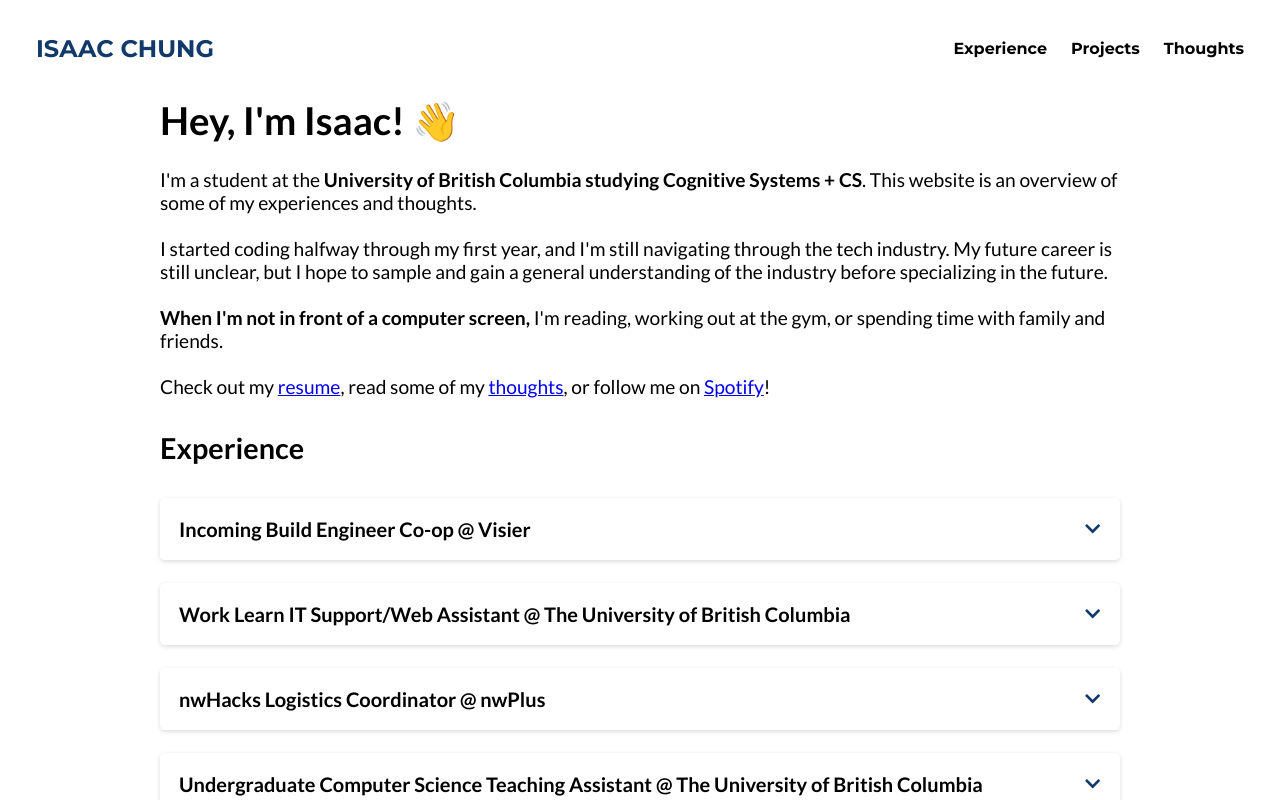
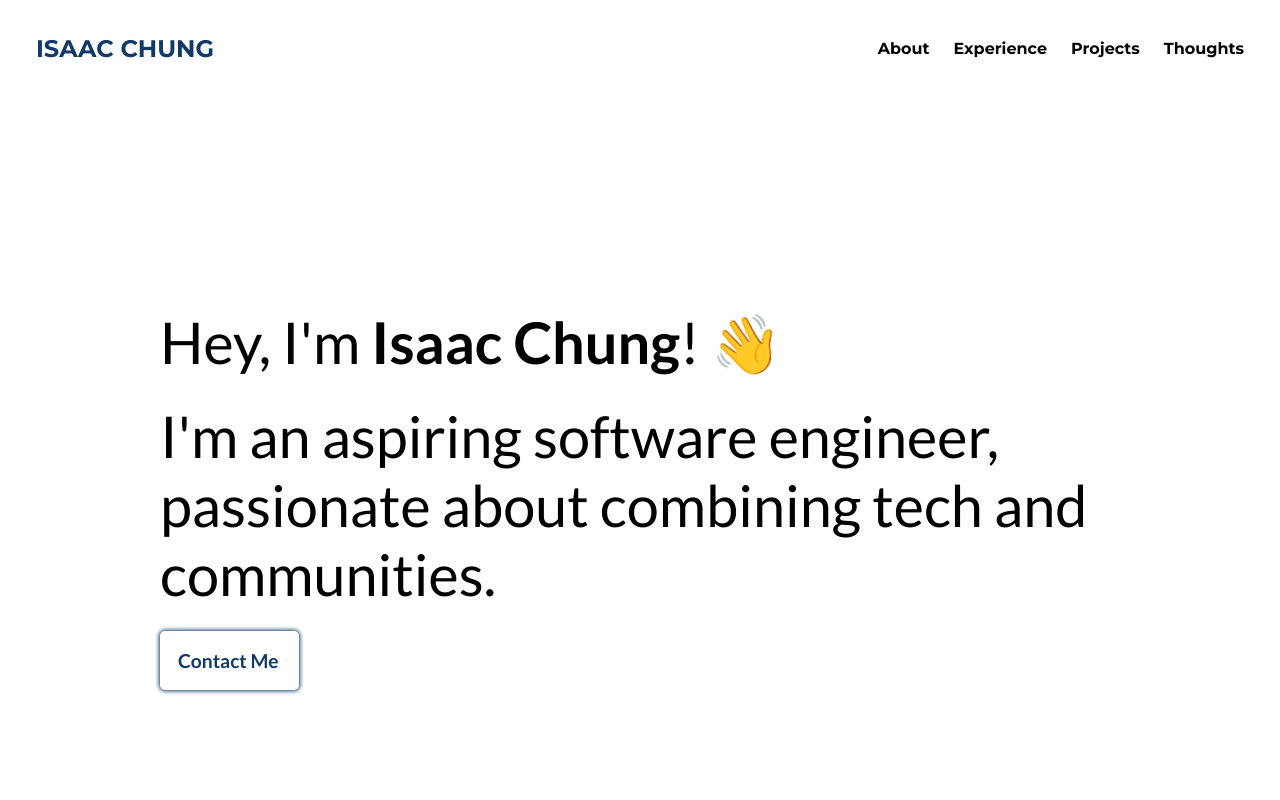
Before and after one commit to ichung08/Portfolio, a React (Create React App) app: page / in a window 1280 px wide. Shown: the top 800 px of the page. Built offline with nearby package versions, Linux system fonts and the light colour scheme.

Commit message:
created intro component

```diff
--- a/src/App.js
+++ b/src/App.js
@@ -1,4 +1,5 @@
 import Header from "./components/Header";
+import Intro from "./components/Intro";
 import Footer from "./components/Footer";
 import About from "./components/About";
 import Experience from "./components/Experience";
@@ -9,6 +10,7 @@ function App() {
     <div>
       <Header />
       <div className="container">
+        <Intro />
         <About />
         <Experience />
         <br></br>
--- a/src/components/About.js
+++ b/src/components/About.js
@@ -1,7 +1,7 @@
 const About = () => {
   return (
-    <div>
-      <h1>Hey, I'm Isaac! 👋</h1>
+    <div id="about">
+      <h2>About Me</h2>
       <br></br>
       <p>
         I'm a student at the <b>University of British Columbia studying Cognitive Systems + CS</b>. This website is an
--- a/src/components/Header.js
+++ b/src/components/Header.js
@@ -5,6 +5,9 @@ const Header = () => {
         ISAAC CHUNG
       </a>
       <div>
+        <a href="#about" rel="noreferrer">
+          About
+        </a>
         <a href="#experience" rel="noreferrer">
           Experience
         </a>
--- /dev/null
+++ b/src/components/Intro.js
@@ -0,0 +1,15 @@
+const Intro = () => {
+  return (
+    <div className="title__container">
+      <h1 className="title">
+        Hey, I'm <b>Isaac Chung</b>! <span className="wave">👋</span>
+      </h1>
+      <br />
+      <h1 className="title">I'm an aspiring software engineer, passionate about combining tech and communities.</h1>
+      <br />
+      <a className="intro__link">Contact Me</a>
+    </div>
+  );
+};
+
+export default Intro;
--- a/src/index.css
+++ b/src/index.css
@@ -46,15 +46,109 @@ h2 {
 
 /* Style header logo  */
 .header a.logo {
-  font-size: 1.5rem;
+  font-size: 1.5em;
   color: #113969;
 }
 
 /* Setting container size */
 .container {
   margin: auto 20rem auto 20rem;
-  font-size: 1.2rem;
+  font-size: 1.2em;
   word-wrap: normal;
+}
+
+/* Style title container */
+.title__container {
+  margin: 210px 0px 340px 0;
+}
+
+/* Style intro title */
+.title {
+  font-size: 3em;
+  font-family: "Lato", sans-serif;
+  font-weight: 400;
+}
+
+/* Set waving animation for emoji */
+.wave {
+  animation-name: wave-animation; /* Refers to the name of your @keyframes element below */
+  animation-duration: 2.5s; /* Change to speed up or slow down */
+  animation-iteration-count: infinite; /* Never stop waving :) */
+  transform-origin: 70% 70%; /* Pivot around the bottom-left palm */
+  display: inline-block;
+}
+
+/* Keyframe animation */
+@keyframes wave-animation {
+  0% {
+    transform: rotate(0deg);
+  }
+  10% {
+    transform: rotate(14deg);
+  } /* The following five values can be played with to make the waving more or less extreme */
+  20% {
+    transform: rotate(-8deg);
+  }
+  30% {
+    transform: rotate(14deg);
+  }
+  40% {
+    transform: rotate(-4deg);
+  }
+  50% {
+    transform: rotate(10deg);
+  }
+  60% {
+    transform: rotate(0deg);
+  } /* Reset for the last half to pause */
+  100% {
+    transform: rotate(0deg);
+  }
+}
+
+/* Style intro button */
+.intro__link {
+  background-color: white;
+  cursor: pointer;
+  padding: 18px;
+  display: flex;
+  align-items: center;
+  border-width: 1px;
+  border-radius: 5px;
+  border-color: #ffffff;
+  outline: none;
+  font-family: "Lato", sans-serif;
+  font-size: 1em;
+  font-weight: 700;
+  color: #113969;
+  box-shadow: 0 0px 4px 1px #113969;
+  transition: all 0.3s ease-in-out;
+  width: 8.7rem;
+}
+
+/* Create the hidden pseudo-element */
+/* include the shadow for the end state */
+.intro__link::after {
+  content: "";
+  position: absolute;
+  z-index: -1;
+  top: 0;
+  left: 0;
+  border-radius: 5px;
+  opacity: 0;
+  -webkit-transition: all 0.6s cubic-bezier(0.165, 0.84, 0.44, 1);
+  transition: all 0.6s cubic-bezier(0.165, 0.84, 0.44, 1);
+}
+
+/* Scale up the button */
+.intro__link:hover {
+  transform: scale(1.01, 1.01);
+  box-shadow: 0 10px 20px -5px #113969;
+}
+
+/* Fade in the pseudo-element with the bigger shadow */
+.intro__link:hover::after {
+  opacity: 1;
 }
 
 /* Style accordion section */
@@ -65,7 +159,7 @@ h2 {
   border-width: 1px;
   border-radius: 5px;
   border-color: #ffffff;
-  box-shadow: 0 1.5px 4px rgba(0, 0, 0, 0.15);
+  box-shadow: 0 0px 4px 1px rgba(0, 0, 0, 0.15);
   transition: all 0.3s ease-in-out;
 }
 
@@ -85,7 +179,6 @@ h2 {
 
 /* Scale up the box */
 .accordion__section:hover {
-  /* -webkit-transform: scale(1.1, 1.1); */
   transform: scale(1.01, 1.01);
   box-shadow: 0 10px 20px -5px rgba(0, 0, 0, 0.3);
 }
```
